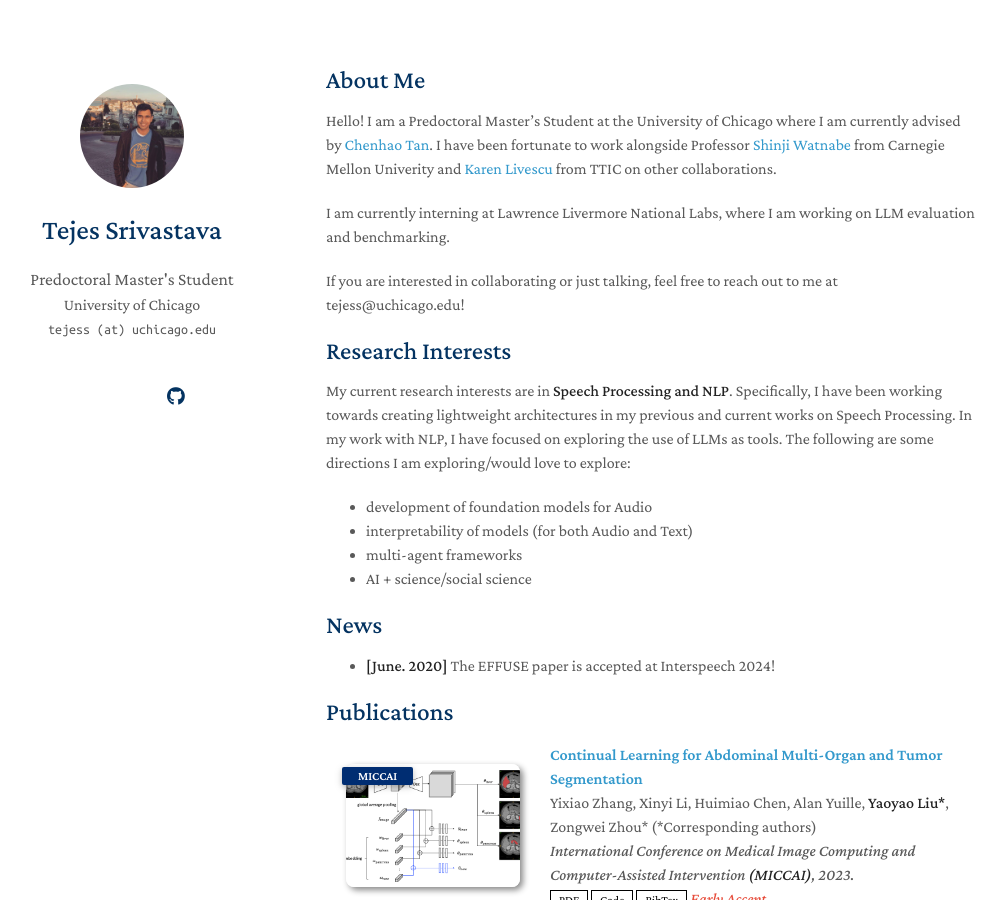
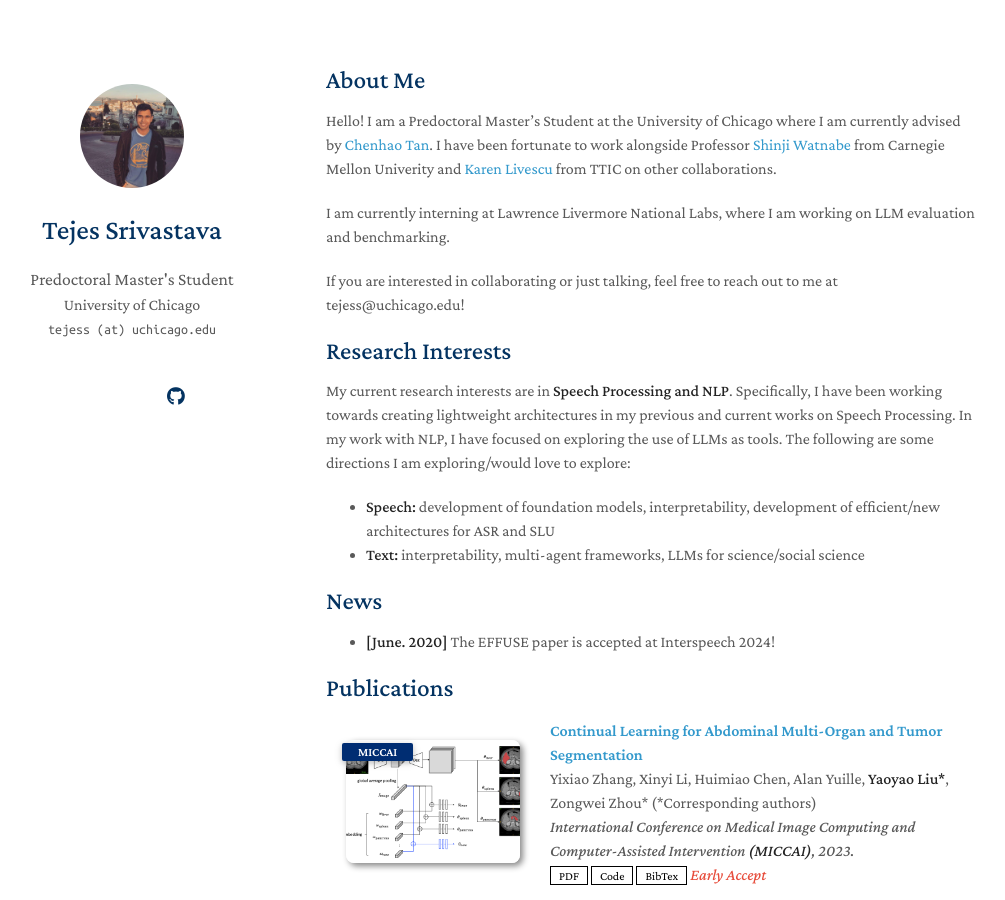
Before and after one commit to tejess/tejess.github.io, a Jekyll site: the page built from index.md, in a window 1280 px wide and 900 px high. Shown: the whole window, without its empty margins (144-1149 px from the left). Built offline with Jekyll 4.4.1, drawn with Linux system fonts in a browser that asks for light colours; a style sheet for code colours, icons or effects is not loaded; our own code applies the rules of GitHub Pages for plain Markdown files.

Commit message:
Update index.md

```diff
--- a/index.md
+++ b/index.md
@@ -13,10 +13,8 @@ If you are interested in collaborating or just talking, feel free to reach out t
 ## Research Interests
 
 My current research interests are in **Speech Processing and NLP**. Specifically, I have been working towards creating lightweight architectures in my previous and current works on Speech Processing. In my work with NLP, I have focused on exploring the use of LLMs as tools. The following are some directions I am exploring/would love to explore:
-* development of foundation models for Audio
-* interpretability of models (for both Audio and Text)
-* multi-agent frameworks
-* AI + science/social science
+- **Speech:** development of foundation models, interpretability, development of efficient/new architectures for ASR and SLU
+- **Text:** interpretability, multi-agent frameworks, LLMs for science/social science
 
 ## News
 
```
